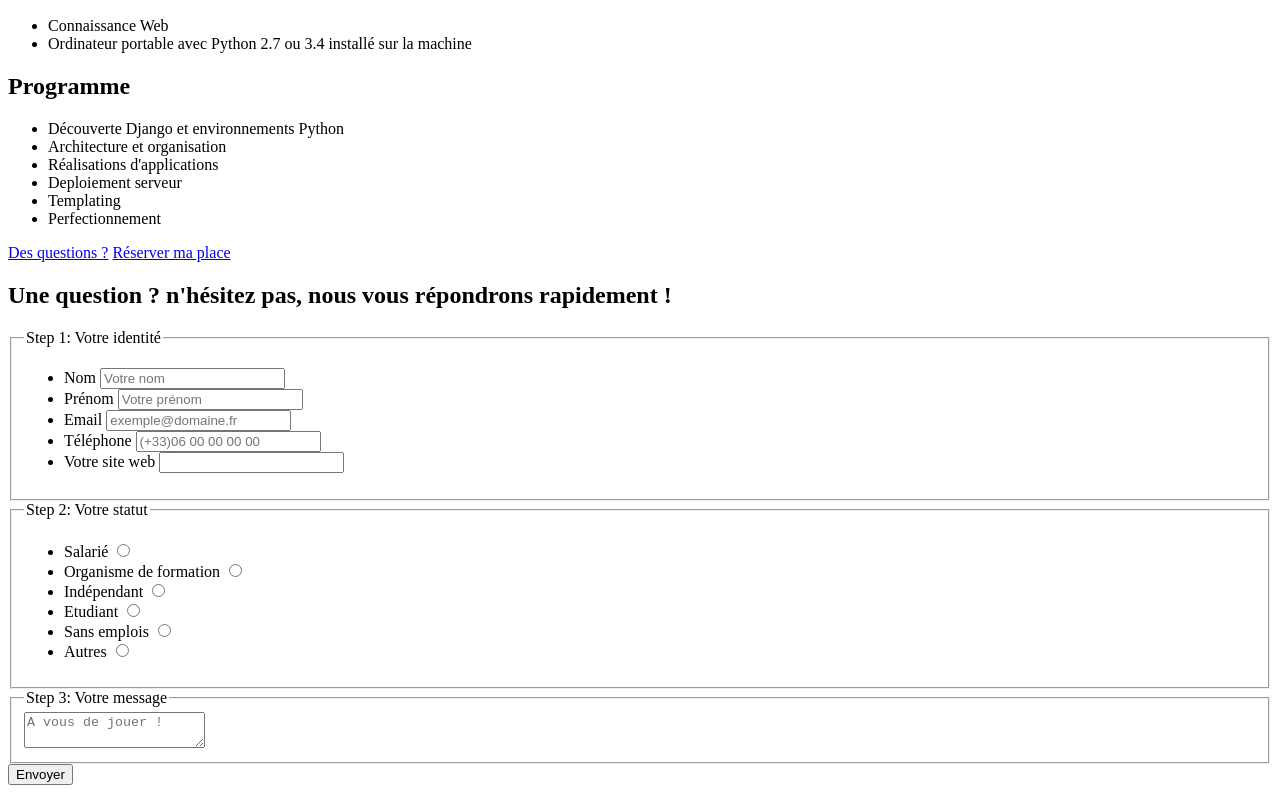
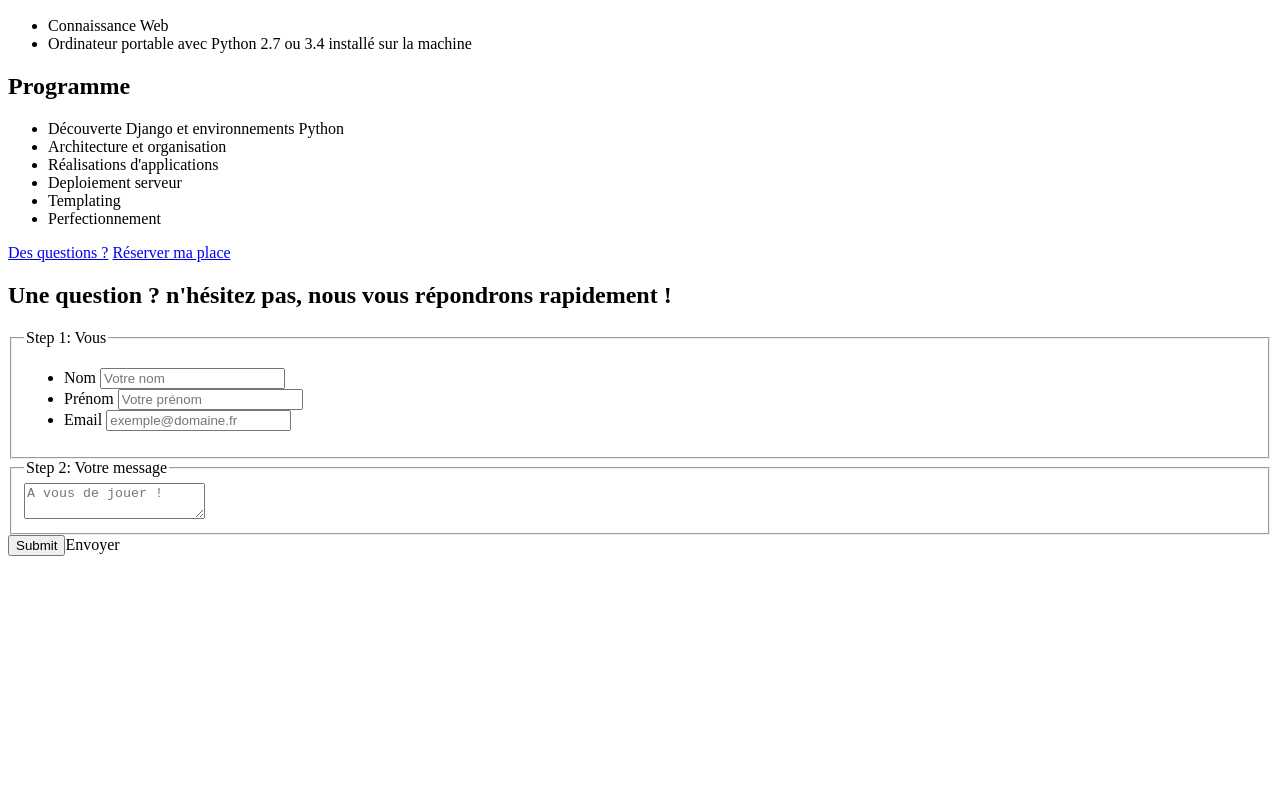
Before and after one commit to webdiving/webdiving.github.io, a plain HTML site: page index.html in a window 1280 px wide. Shown: the part 1716-2509 px from the top of the page. After the commit the page ends 2280 px from the top, so only its background shows below. Drawn offline with Linux system fonts and the light colour scheme.

Commit message:
put in comment less essential part of form and fix form "button"

```diff
--- a/index.html
+++ b/index.html
@@ -121,7 +121,7 @@
                 <h1>Une question ? n'hésitez pas, nous vous répondrons rapidement !</h1>
                 <form action="contact.html" method="post">
                     <fieldset>
-                        <legend>Step 1: Votre identité</legend>
+                        <legend>Step 1: Vous</legend>
                         <ul>
                             <li>
                                 <label for="nom_field">Nom</label>
@@ -135,7 +135,7 @@
                                 <label for="email_field">Email</label>
                                 <input type="email" id="email_field" placeholder="exemple@domaine.fr" required="required" />
                             </li>
-                            <li>
+<!-- less essential         <li>
                                 <label for="phone_field">Téléphone</label>
                                 <input type="tel" id="telephone_field"  placeholder="(+33)06 00 00 00 00" />
                             </li>
@@ -143,9 +143,9 @@
                                 <label for="site_field">Votre site web</label>
                                 <input type="url" id="site_field" />
                             </li>
-                        </ul>
+                        </ul>    -->
                     </fieldset>
-                    <fieldset>
+<!-- less essential <fieldset>
                         <legend>Step 2: Votre statut</legend>
                         <ul>
                             <li>
@@ -173,12 +173,12 @@
                                 <input type="radio" id="others_field" />
                             </li>
                         </ul>
-                    </fieldset>
+                    </fieldset>    -->
                     <fieldset>
-                        <legend>Step 3: Votre message</legend>
+                        <legend>Step 2: Votre message</legend>
                         <textarea id="message" placeholder="A vous de jouer !" required="required"></textarea>
                     </fieldset>
-                    <button type="submit">Envoyer</button>
+                    <input type="submit">Envoyer</input>
                 </form>
             </section>
         </main>
```
